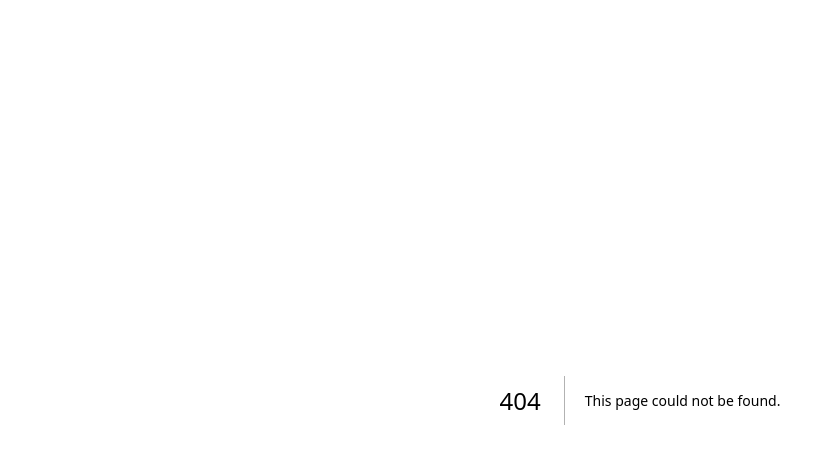
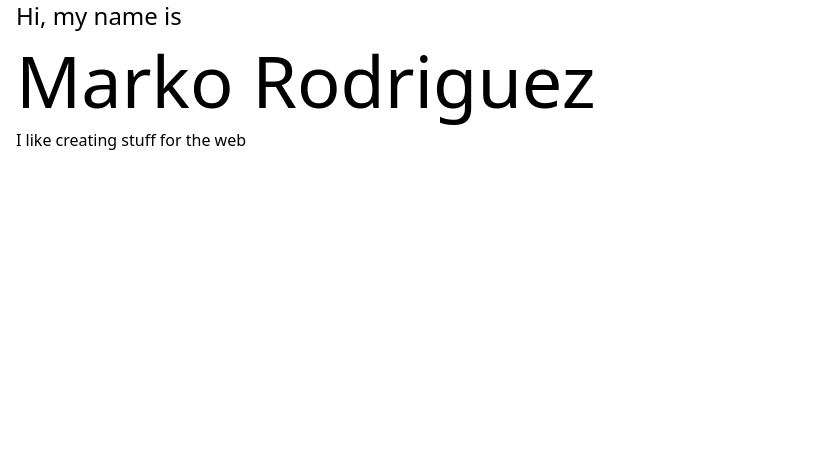
Before and after one commit to markorodriguez/portfolio-update, a Next.js app: page /components/Hero in a window 1280 px wide. Before the commit this address had no page. Shown: the top 464 px of the page, without its empty margins (0-826 px from the left). Built offline with nearby package versions, Linux system fonts and the light colour scheme.

Commit message:
body added

```diff
--- /dev/null
+++ b/pages/components/Hero.tsx
@@ -0,0 +1,13 @@
+import React from 'react'
+
+const Hero = () => {
+  return (
+    <div className='md:container px-4 mx-auto w-11/12'>
+      <h2 className='text-2xl'>Hi, my name is</h2>
+      <h1 className='text-7xl my-3'>Marko Rodriguez</h1>
+      <p>I like creating stuff for the web</p>
+    </div>
+  )
+}
+
+export default Hero
--- a/pages/components/Layout.tsx
+++ b/pages/components/Layout.tsx
@@ -1,6 +1,6 @@
 import React from 'react'
-import {FaGithub, FaLinkedin} from 'react-icons/fa'
-import {motion} from 'framer-motion'
+import { FaGithub, FaLinkedin } from 'react-icons/fa'
+import { motion } from 'framer-motion'
 
 const Layout = ({ children }: any) => {
   return (
@@ -13,13 +13,19 @@ const Layout = ({ children }: any) => {
 
 const VerticalLinks = () => {
   return (
-    <motion.div animate={{bottom: 0}} className='md:container md:left-1/2 md:-translate-x-1/2 px-8 absolute bottom-0' >
-      <div className='flex flex-col'>
-        <FaGithub className='mb-10 cursor-pointer scale-150 text-c-white hover:text-light transition-all' />
-        <FaLinkedin className='mb-8 cursor-pointer scale-150 text-c-white hover:text-light transition-all' />
-        <span className='border-2 ml-1 h-60 w-0'>
-        </span>
+    <motion.div transition={{ duration: 1.85, type: "spring", delay: 0.2 }} initial={{opacity: 0}} animate={{opacity: 1}} className='md:container md:left-1/2 md:-translate-x-1/2 px-8 absolute bottom-0' >
+      <div className='flex'>
+        <div className='flex flex-col'>
+          <FaGithub className='mb-10 cursor-pointer scale-150 text-c-white hover:text-light transition-all' />
+          <FaLinkedin className='mb-8 cursor-pointer scale-150 text-c-white hover:text-light transition-all' />
+          <span className='border-2 ml-1 h-60 w-0'>
+          </span>
+        </div>
+        <div>
+          <span className='border-2 ml-1 h-60 w-0'></span>
+        </div>
       </div>
+
     </motion.div>
 
   )
--- a/pages/components/NavBar.tsx
+++ b/pages/components/NavBar.tsx
@@ -114,7 +114,7 @@ const SideBar = () => {
           opacity: 1
         }}
         className={`w-6/12 h-full shadow-lg bg-secondary `}>
-        <div className="relative flex flex-col py-4 justify-center text-center gap-10 items-center mx-auto h-full">
+        <div className="relative font-semibold flex flex-col py-4 justify-center text-center gap-10 items-center mx-auto h-full">
           <motion.a
             initial={{ opacity: 1 }}
             transition={{ duration: 1.85, type: "spring", delay: 0.25 }}
--- a/pages/index.tsx
+++ b/pages/index.tsx
@@ -3,6 +3,7 @@ import Loader from './components/Loader/Loader'
 import { useState } from 'react'
 import Layout from './components/Layout'
 import NavBar from './components/NavBar'
+import Hero from './components/Hero'
 
 export default function Home() {
   const [isLoading, setLoading] = useState(true)
@@ -18,6 +19,7 @@ export default function Home() {
         <Loader changeAfterAnimation={changeAfterAnimation}/>
         : <Layout>
             <NavBar />
+            <Hero />
         </Layout>}
     </>
   )
```
